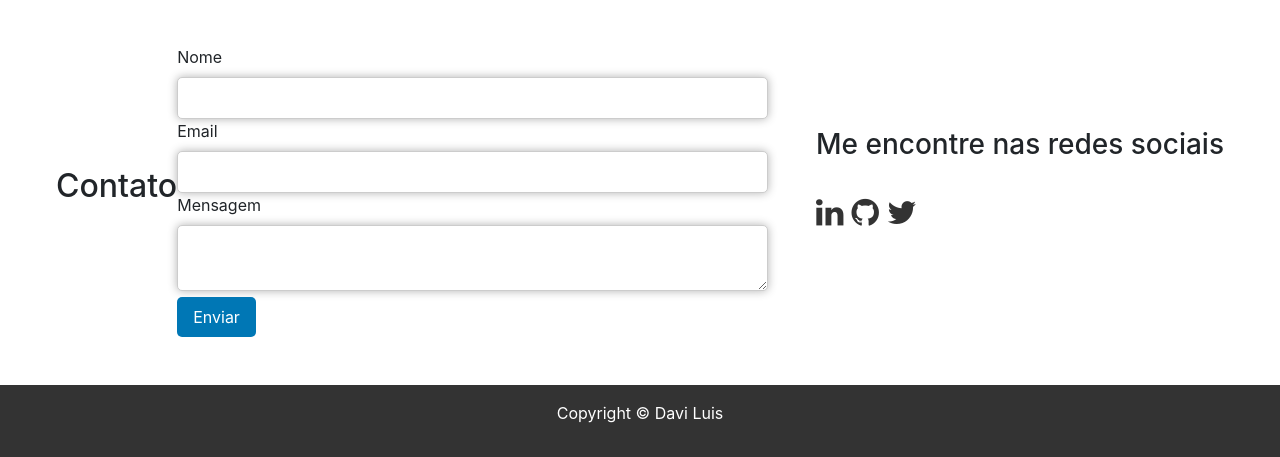
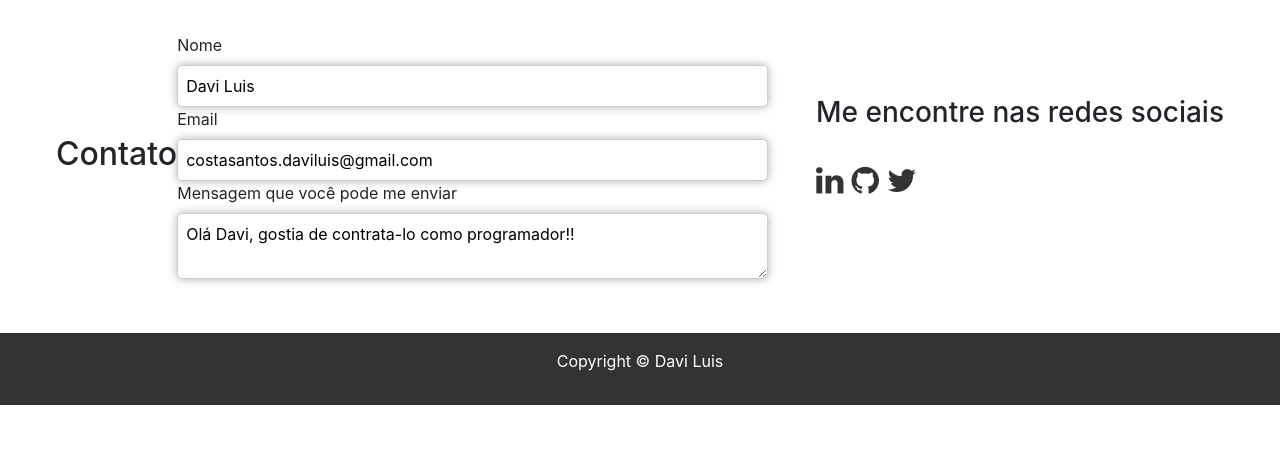
Before and after one commit to DaviLuisSantos/Portifolio_pagina, a plain HTML site: page index.html in a window 1280 px wide. Shown: the part 1024-1481 px from the top of the page. After the commit the page ends 1429 px from the top, so only its background shows below. Drawn offline with nearby package versions, Linux system fonts and the light colour scheme.

Commit message:
Atualizando

```diff
--- a/index.html
+++ b/index.html
@@ -187,12 +187,11 @@
         <h2>Contato</h2>
         <form>
           <label for="name">Nome</label>
-          <input type="text" id="name" name="name">
+          <input type="text" id="name" name="name" value="Davi Luis">
           <label for="email">Email</label>
-          <input type="email" id="email" name="email">
-          <label for="message">Mensagem</label>
-          <textarea id="message" name="message"></textarea>
-          <input type="submit" value="Enviar">
+          <input type="email" id="email" name="email" value="costasantos.daviluis@gmail.com">
+          <label for="message">Mensagem que você pode me enviar</label>
+          <textarea id="message" name="message" >Olá Davi, gostia de contrata-lo como programador!!</textarea>
         </form>
         <div class="social-container">
           <h3>Me encontre nas redes sociais</h3>
```
Also changed, not shown: src/img/projeto1.png, src/img/projeto2.png.
